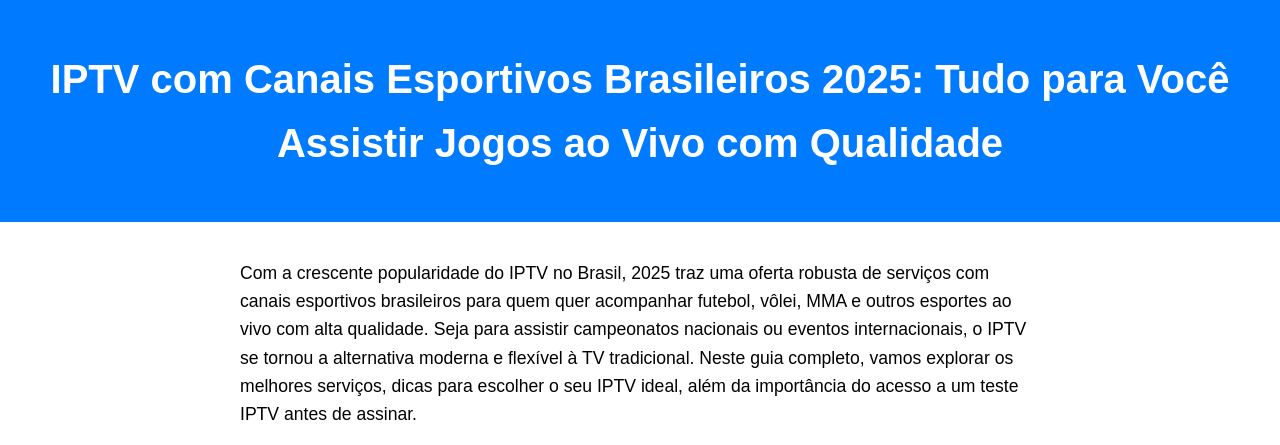
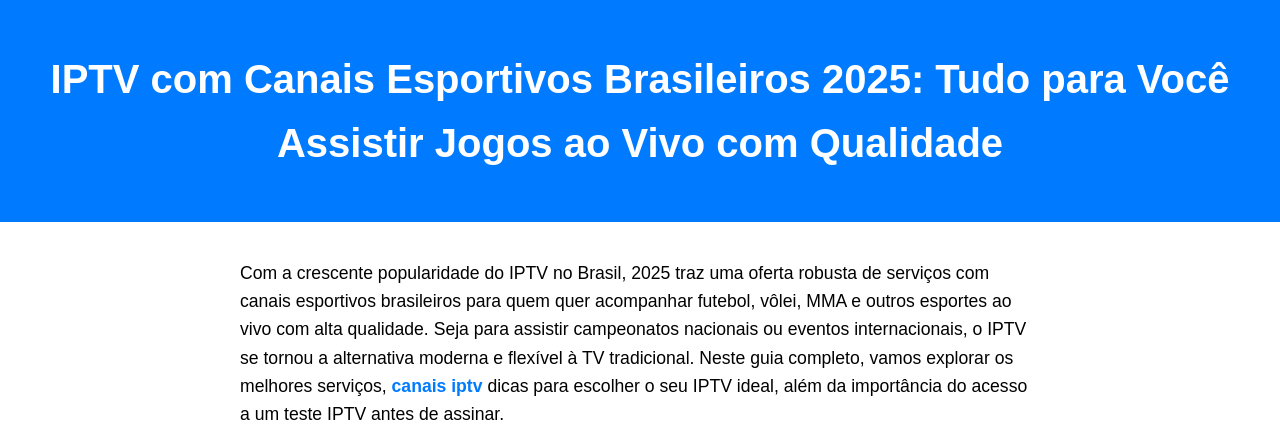
Before and after one commit to itsjamesscott/caniasitv, a plain HTML site: page index.html in a window 1280 px wide. Shown: the top 445 px of the page. Drawn offline with Linux system fonts and the light colour scheme.

Commit message:
Update index.html

```diff
--- a/index.html
+++ b/index.html
@@ -51,7 +51,7 @@
    </header>
   <main>
 
-<p>Com a crescente popularidade do IPTV no Brasil, 2025 traz uma oferta robusta de serviços com canais esportivos brasileiros para quem quer acompanhar futebol, vôlei, MMA e outros esportes ao vivo com alta qualidade. Seja para assistir campeonatos nacionais ou eventos internacionais, o IPTV se tornou a alternativa moderna e flexível à TV tradicional. Neste guia completo, vamos explorar os melhores serviços, dicas para escolher o seu IPTV ideal, além da importância do acesso a um teste IPTV antes de assinar.</p>
+<p>Com a crescente popularidade do IPTV no Brasil, 2025 traz uma oferta robusta de serviços com canais esportivos brasileiros para quem quer acompanhar futebol, vôlei, MMA e outros esportes ao vivo com alta qualidade. Seja para assistir campeonatos nacionais ou eventos internacionais, o IPTV se tornou a alternativa moderna e flexível à TV tradicional. Neste guia completo, vamos explorar os melhores serviços, <a href="https://mixmodallog.com.br/">canais iptv</a> dicas para escolher o seu IPTV ideal, além da importância do acesso a um teste IPTV antes de assinar.</p>
 
 <div style="text-align: center;">
  <img src="https://i.postimg.cc/rynBgR1p/1-6.jpg" alt="canaisiptv.jpg" style="max-width: 100%; height: auto;">
```
